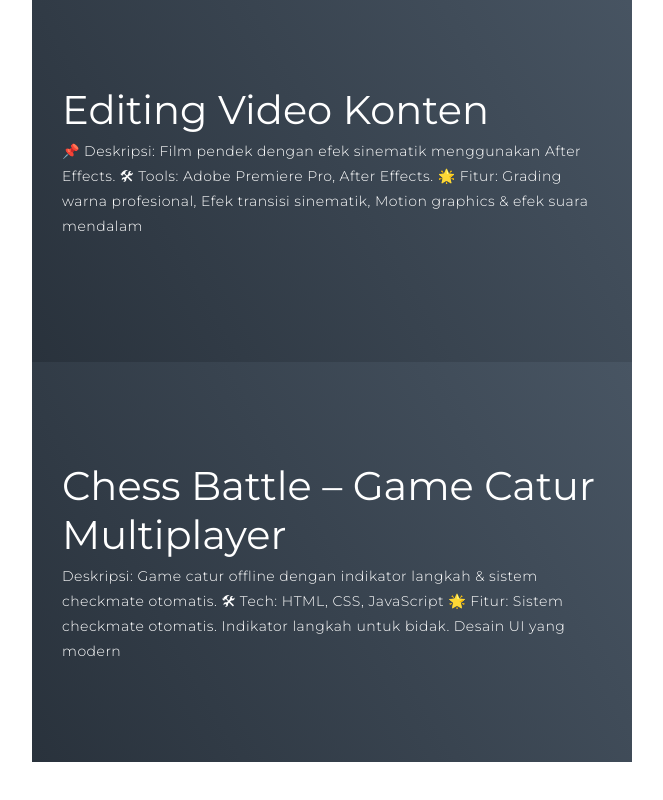
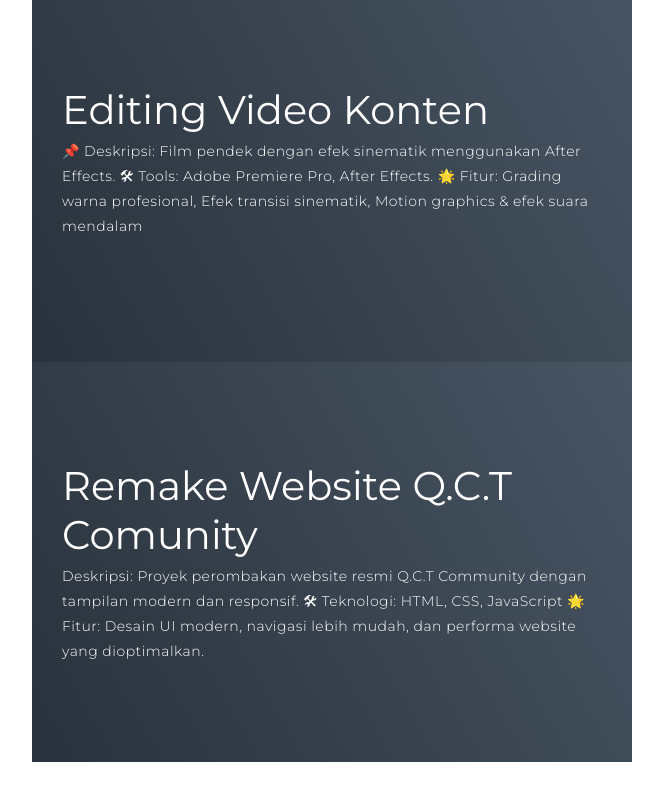
Before and after one commit to Unknown-Dev7/Franz_profile, a plain HTML site: page index.html in a window 1280 px wide. Shown: the part 2448-3248 px from the top of the page, without its empty margins (308-971 px from the left). Drawn offline with Linux system fonts and the light colour scheme; a script that the page names is missing.

Commit message:
Update index.html

```diff
--- a/index.html
+++ b/index.html
@@ -9,7 +9,6 @@
 </head>
 
 <body>
-  <!-- Header -->
   <section id="header">
     <div class="header container">
       <div class="nav-bar">
@@ -33,10 +32,6 @@
       </div>
     </div>
   </section>
-  <!-- End Header -->
-
-
-  <!-- Hero Section  -->
   <section id="hero">
     <div class="hero container">
       <div>
@@ -47,9 +42,6 @@
       </div>
     </div>
   </section>
-  <!-- End Hero Section  -->
-
-  <!-- Service Section -->
   <section id="services">
     <div class="services container">
       <div class="service-top">
@@ -71,13 +63,10 @@
         <div class="service-item">
           <div class="icon"><img src="https://img.icons8.com/bubbles/100/000000/services.png" /></div>
           <h2>Game Developer</h2>
-          <p>JavaScript Game Development (Canvas API, Phaser.js), Pixel Art & Spritesheet Animation, Pengembangan MMO RPG berbasis Web</p>
+          <p>JavaScript Game Development (Canvas API, Phaser.js), Pixel Art & Spritesheet Animation, Pengembangan MMO RPG dengan engine Godot-4</p>
         </div>
       </div>
   </section>
-  <!-- End Service Section -->
-
-  <!-- Projects Section -->
   <section id="projects">
     <div class="projects container">
       <div class="projects-header">
@@ -98,8 +87,8 @@
         </div>
         <div class="project-item">
           <div class="project-info">
-            <h1>Chess Battle – Game Catur Multiplayer</h1>
-            <p>Deskripsi: Game catur offline dengan indikator langkah & sistem checkmate otomatis. 🛠 Tech: HTML, CSS, JavaScript 🌟 Fitur: Sistem checkmate otomatis. Indikator langkah untuk bidak. Desain UI yang modern</p>
+            <h1>Remake Website Q.C.T Comunity</h1>
+            <p>Deskripsi: Proyek perombakan website resmi Q.C.T Community dengan tampilan modern dan responsif. 🛠 Teknologi: HTML, CSS, JavaScript  🌟 Fitur: Desain UI modern, navigasi lebih mudah, dan performa website yang dioptimalkan.</p>
           </div>
         </div>
           </div>
@@ -107,9 +96,6 @@
       </div>
     </div>
   </section>
-  <!-- End Projects Section -->
-
-  <!-- About Section -->
   <section id="about">
     <div class="about container">
       <div class="col-left">
@@ -122,9 +108,6 @@
       </div>
     </div>
   </section>
-  <!-- End About Section -->
-
-  <!-- Contact Section -->
   <section id="contact">
     <div class="contact container">
       <div>
@@ -156,9 +139,6 @@
       </div>
     </div>
   </section>
-  <!-- End Contact Section -->
-
-  <!-- Footer -->
   <section id="footer">
     <div class="footer container">
       <div class="brand">
@@ -176,7 +156,6 @@
       <p>Copyright © 2023 FranzCyber</p>
     </div>
   </section>
-  <!-- End Footer -->
   <script src="./app.js"></script>
 </body>
 
```
